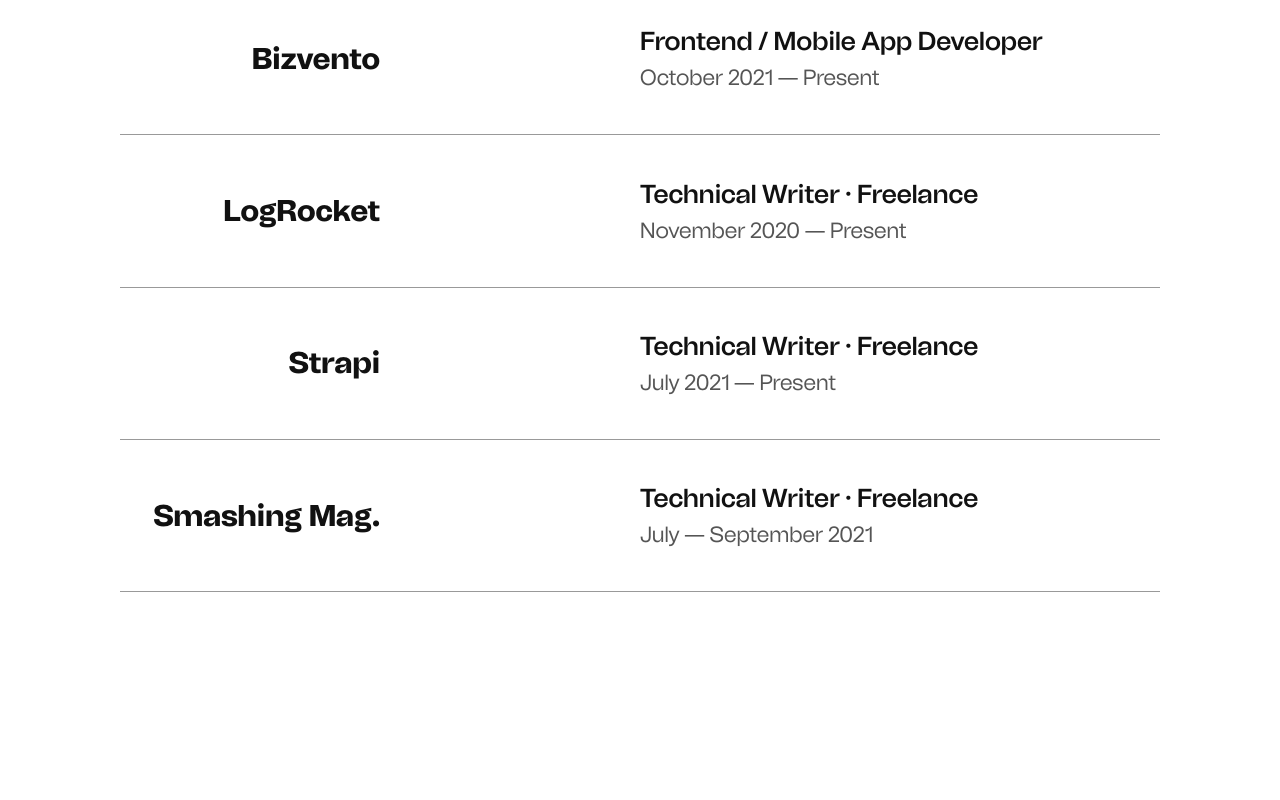
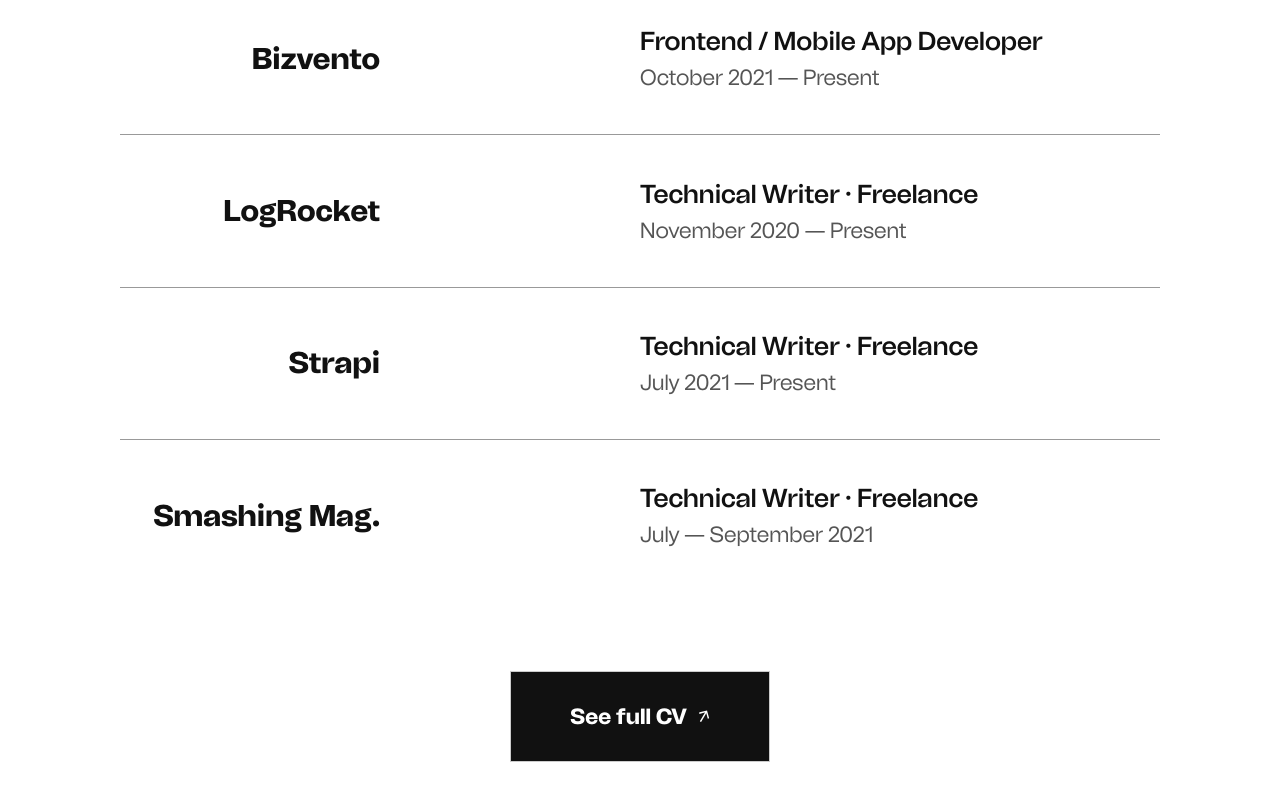
Before and after one commit to ejirocodes/portfolio-1, a Next.js app: page / in a window 1280 px wide. Shown: the part 3762-4562 px from the top of the page. Before the commit the page ends 4503 px from the top, so only its background shows below. Built offline with nearby package versions, Linux system fonts and the light colour scheme.

Commit message:
add call to action experience section

```diff
--- a/components/home/Experience.tsx
+++ b/components/home/Experience.tsx
@@ -125,7 +125,28 @@
               </p>
             </div>
           </div>
-          <LineHoriz />
+        </div>
+        <div className="md:text-center text-left mt-[50px] md:mt-[120px] ">
+          <button className=" btn10 hover-main group border border-solid border-gray2 text-white bg-dark hover:text-dark hover:bg-white inline-flex items-center justify-center font-bold text-[22px] py-[28px] md:w-[260px] mx-auto">
+            <span className="mr-[12px]">See full CV</span>
+            <span>
+              <svg
+                width="11"
+                height="13"
+                viewBox="0 0 11 13"
+                fill="none"
+                xmlns="http://www.w3.org/2000/svg"
+              >
+                <path
+                  className="group-hover:stroke-[#111] transition-all"
+                  d="M9.26717 7.82993L7.51275 1.28236L0.965173 3.03678M7.51275 1.28236L1.48828 11.717L7.51275 1.28236Z"
+                  stroke="#ffffff"
+                  strokeWidth="1.44609"
+                  strokeLinecap="square"
+                />
+              </svg>
+            </span>
+          </button>
         </div>
       </div>
     </section>
--- a/pages/articles.tsx
+++ b/pages/articles.tsx
@@ -9,7 +9,7 @@
   const [content, setContent] = useState(articles.slice(0, 6));
   const [isShow, setIsShow] = useState(false);
 
-  const showAllContent = () => {
+  const toggleArticles = () => {
     if (!isShow) {
       setIsShow(true);
       setContent(articles);
@@ -22,10 +22,10 @@
   return (
     <>
       <Head>
-        <title>Article | Ejiro Asiuwhu</title>
+        <title>Articles | Ejiro Asiuwhu</title>
         <meta
           name="description"
-          content="Articles, content, post and  writings by Ejiro Asiuwhu"
+          content="Articles, content, post, videos and  writings by Ejiro Asiuwhu"
         />
       </Head>
       <header className="bg-hero-article md:h-[590px] w-full h-[70vh] bg-cover bg-top flex items-center justify-center">
@@ -36,7 +36,7 @@
           </p>
         </div>
       </header>
-      <main className="md:px-[90px] md:pt-[160px]">
+      <main className="container-space md:pt-[160px]">
         <section>
           {content.map((article) => (
             <CardArticle article={article} key={article.title} />
@@ -44,7 +44,7 @@
           {
             <div className="mx-auto flex md:mt-[84px]">
               <button
-                onClick={showAllContent}
+                onClick={toggleArticles}
                 className=" btn10 hover-main border border-solid border-gray2 text-white bg-dark hover:text-dark hover:bg-white inline-flex items-center justify-center font-bold text-[22px] py-[28px] md:w-[310px] mx-auto"
               >
                 <span
```
